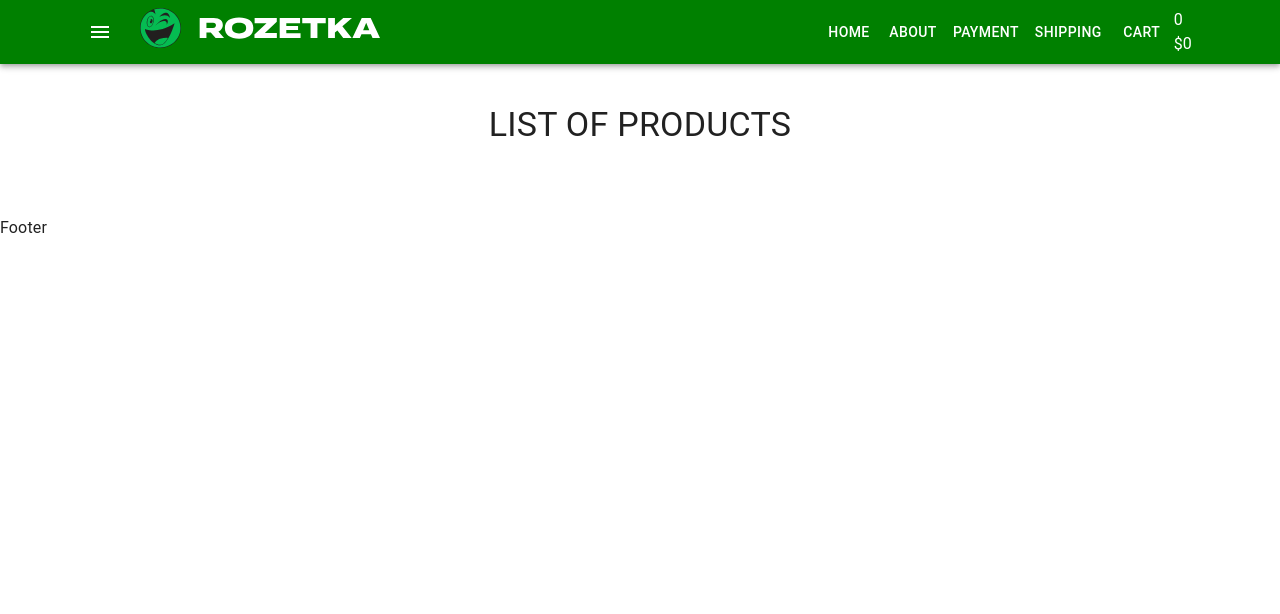
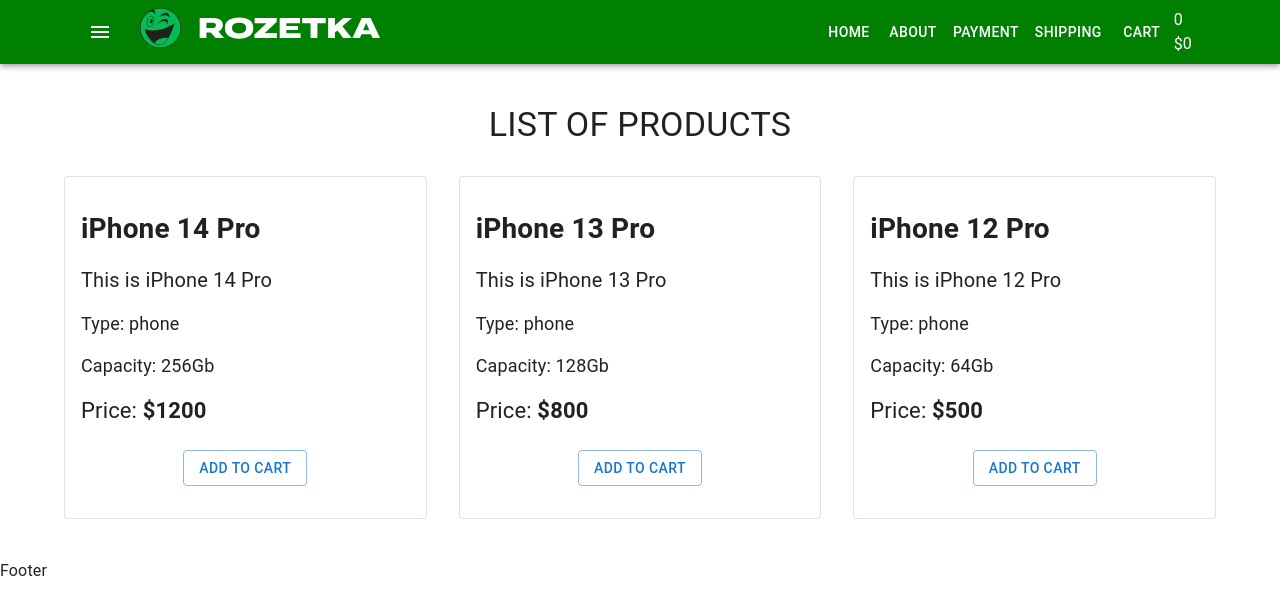
Before and after one commit to DaniaShulga/react-29-11, a React (Create React App) app: page / in a window 1280 px wide. Shown: the top 614 px of the page. Built offline with nearby package versions, Linux system fonts and the light colour scheme.

Commit message:
добавили три карточки, в них прописали разную информацию и добавили деструктуризацию в ProductListItem

```diff
--- a/src/components/Products/ProductList.tsx
+++ b/src/components/Products/ProductList.tsx
@@ -1,4 +1,5 @@
-import { Typography } from '@mui/material'
+import { Grid, Typography } from '@mui/material'
+import ProductListItem from './ProductListItem'
 
 type Props = {}
 const ProductList = (props: Props) => {
@@ -15,6 +16,36 @@
             >
                 List of Products
             </Typography>
+
+            <Grid container spacing={4}>
+                <Grid item xs={12} sm={4}>
+                    <ProductListItem
+                        title="iPhone 14 Pro"
+                        description="This is iPhone 14 Pro"
+                        type="phone"
+                        capacity="256"
+                        price={1200}
+                    />
+                </Grid>
+                <Grid item xs={12} sm={4}>
+                    <ProductListItem
+                        title="iPhone 13 Pro"
+                        description="This is iPhone 13 Pro"
+                        type="phone"
+                        capacity="128"
+                        price={800}
+                    />
+                </Grid>
+                <Grid item xs={12} sm={4}>
+                    <ProductListItem
+                        title="iPhone 12 Pro"
+                        description="This is iPhone 12 Pro"
+                        type="phone"
+                        capacity="64"
+                        price={500}
+                    />
+                </Grid>
+            </Grid>
         </>
     )
 }
--- /dev/null
+++ b/src/components/Products/ProductListItem.scss
@@ -0,0 +1,20 @@
+.product-title {
+    font-size: 28px;
+    margin: 15px 0;
+}
+.product-description {
+    font-size: 20px;
+    margin-bottom: 15px;
+}
+.product-features {
+    font-size: 18px;
+    margin-bottom: 15px;
+}
+.product-price {
+    font-size: 22px;
+    margin-bottom: 15px;
+}
+.btns-wrap {
+    display: flex;
+    justify-content: center;
+}
--- /dev/null
+++ b/src/components/Products/ProductListItem.tsx
@@ -0,0 +1,36 @@
+import { Button, Card, CardActions, CardContent } from '@mui/material'
+import './ProductListItem.scss'
+
+interface Props {
+    title: string
+    description: string
+    type: string
+    capacity: string
+    price: number
+}
+
+const ProductListItem = ({
+    title,
+    description,
+    type,
+    capacity,
+    price,
+}: Props) => {
+    return (
+        <Card variant="outlined" className="product">
+            <CardContent>
+                <h4 className="product-title">{title}</h4>
+                <div className="product-description">{description}</div>
+                <div className="product-features">Type: {type}</div>
+                <div className="product-features">Capacity: {capacity}Gb</div>
+                <div className="product-price">
+                    Price: <strong>${price}</strong>
+                </div>
+                <CardActions className="btns-wrap">
+                    <Button variant="outlined">Add to cart</Button>
+                </CardActions>
+            </CardContent>
+        </Card>
+    )
+}
+export default ProductListItem
```
